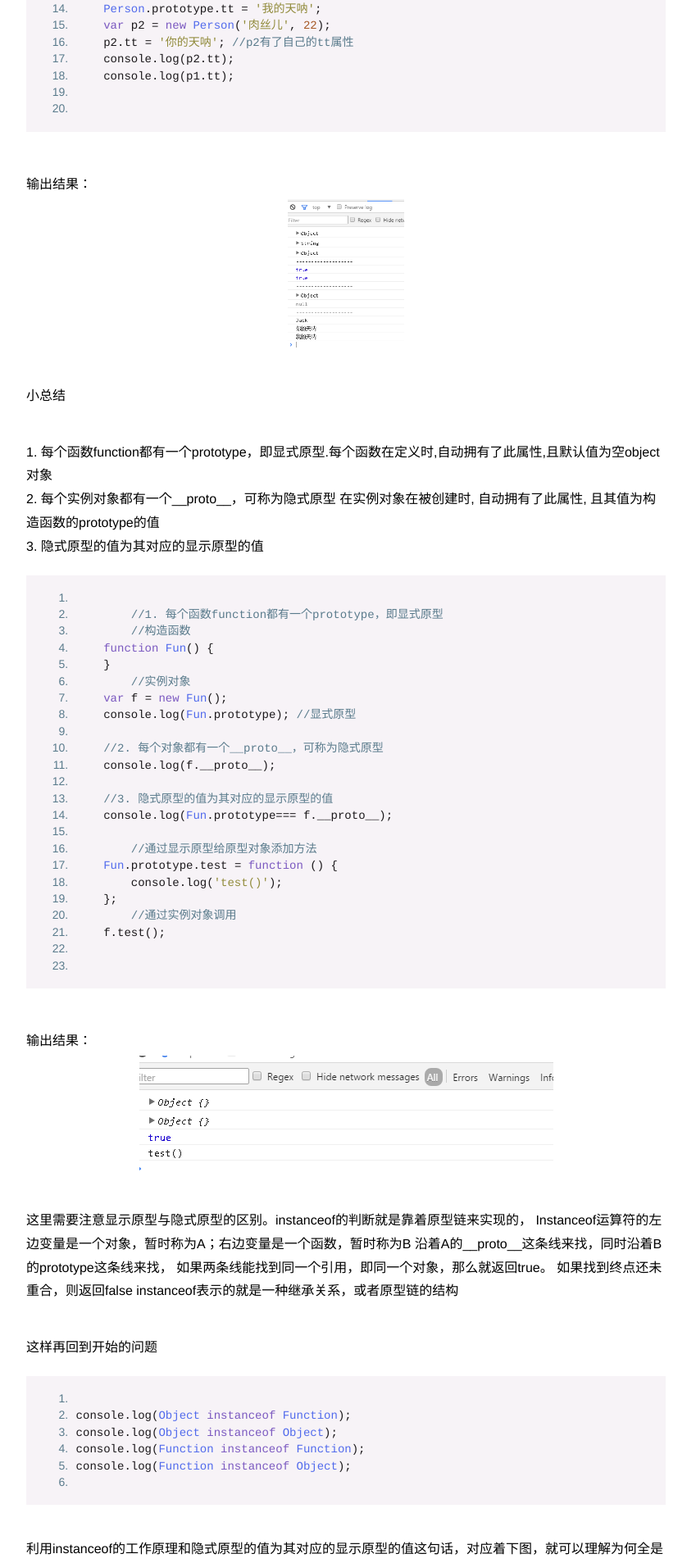
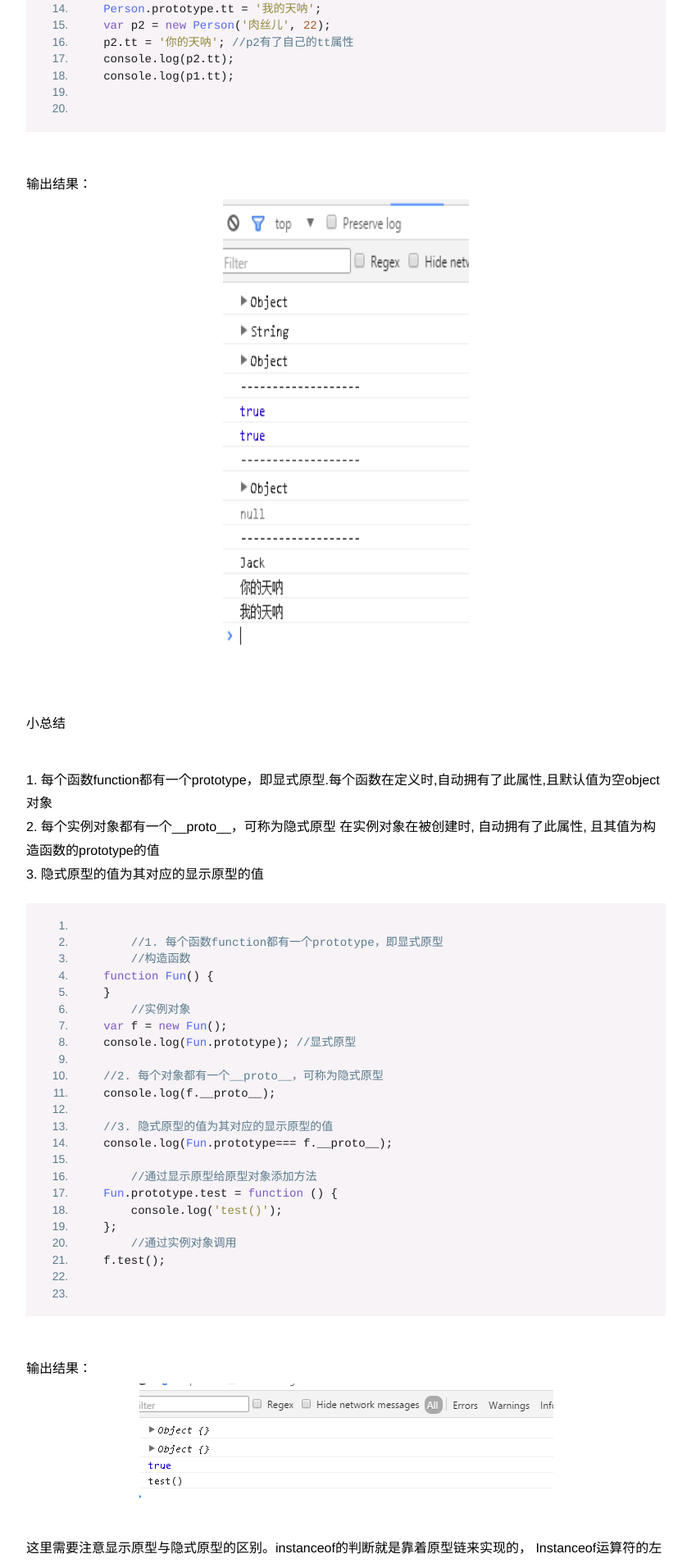
Before and after one commit to madaono/madaono.github.io, a Jekyll site: the page built from _posts/2016-4-21-js-yuanxing.html, in a window 1280 px wide. Shown: the part 2423-4330 px from the top of the page at 82% size, without its empty margins (218-1056 px from the left). Built offline with Jekyll 4.4.1, drawn with Linux system fonts in a browser that asks for light colours.

Commit message:
Update 2016-4-21-js-yuanxing.html

```diff
--- a/_posts/2016-4-21-js-yuanxing.html
+++ b/_posts/2016-4-21-js-yuanxing.html
@@ -89,7 +89,7 @@ JS本身没有类的概念（当然，ES6又有了），但是一直在模仿类
 
 
 <br>
-  输出结果：<img src="imgs/yuanxing1.png" alt="输出结果图" height="200px">
+  输出结果：<img src="imgs/yuanxing1.png" alt="输出结果图" height="600px" width="300px">
 
 
 <br>
```
